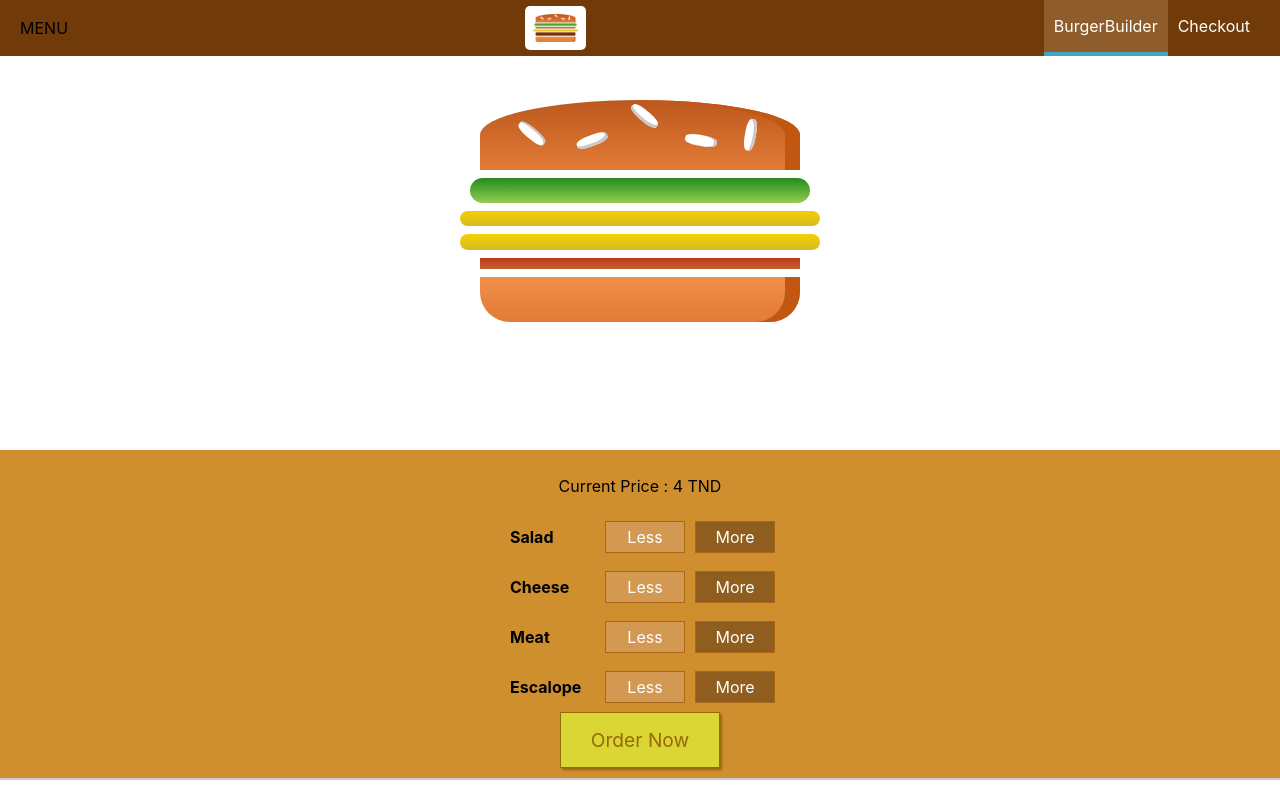
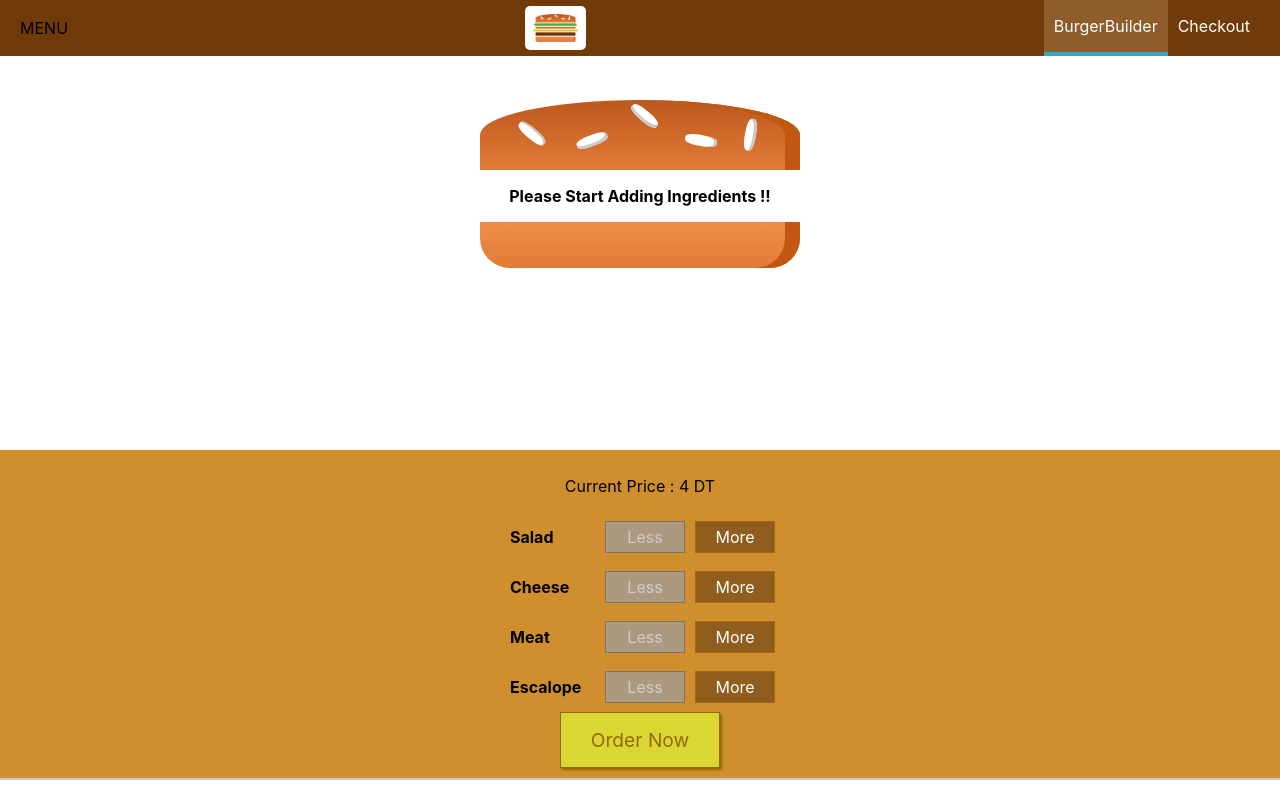
Before and after one commit to waelbentaleb/magic-burger-da3, a React (Create React App) app: page / in a window 1280 px wide. Built offline with nearby package versions, Linux system fonts and the light colour scheme.

Commit message:
finish Less and More ingredients and show dynamic total Price

```diff
--- a/src/components/BurgerBuilder/BuildControls/BuildControl/BuildControl.js
+++ b/src/components/BurgerBuilder/BuildControls/BuildControl/BuildControl.js
@@ -5,7 +5,7 @@ const buildControl = (props) => {
   return (
     <div className={classes.BuildControl}>
       <div className={classes.Label}>{props.label}</div>
-      <button className={classes.Less}>Less</button>
+      <button className={classes.Less} onClick={props.removeIngredient} disabled={props.disableRemoving}>Less</button>
       <button className={classes.More} onClick={props.addIngredient}>More</button>
     </div>
   )
--- a/src/components/BurgerBuilder/BuildControls/BuildControls.js
+++ b/src/components/BurgerBuilder/BuildControls/BuildControls.js
@@ -10,13 +10,15 @@ const buildControls = (props) => {
     ingredientsControl.push(
       <BuildControl
         label={item.label}
-        addIngredient={() => { props.addIngredient(item.id) }} />
+        addIngredient={() => { props.addIngredient(item.id) }}
+        removeIngredient={() => { props.removeIngredient(item.id) }}
+        disableRemoving={item.count === 0} />
     )
   }
 
   return (
     <div className={classes.BuildControls}>
-      <p>Current Price : 4 TND</p>
+      <p>Current Price : {props.totalPrice} DT</p>
       {ingredientsControl}
       <button className={classes.OrderButton} >Order Now</button>
     </div>
--- a/src/components/BurgerBuilder/Burger/Burger.js
+++ b/src/components/BurgerBuilder/Burger/Burger.js
@@ -14,9 +14,15 @@ const burger = (props) => {
     }
   }
 
+  let message = null
+
+  if (list.length === 0)
+    message = <p>Please Start Adding Ingredients !!</p>
+
   return (
     <div className={classes.Burger}>
       <Ingredient type="BreadTop" />
+      {message}
       {list}
       <Ingredient type="BreadBottom" />
     </div>
--- a/src/components/BurgerBuilder/BurgerBuilder.js
+++ b/src/components/BurgerBuilder/BurgerBuilder.js
@@ -9,37 +9,62 @@ class BurgerBuilder extends Component {
       {
         id: "aze",
         label: 'Salad',
-        count: 1
+        count: 0,
+        price: 1
       },
       {
         id: "sqa",
         label: 'Cheese',
-        count: 2
+        count: 0,
+        price: 1.5
       },
       {
         id: "dez",
         label: 'Meat',
-        count: 0
+        count: 0,
+        price: 3
       },
       {
         id: "gtq",
         label: 'Escalope',
-        count: 1
+        count: 0,
+        price: 2.3
       }
-    ]
+    ],
+    totalPrice: 4
   }
 
   addIngredientHandler = (id) => {
     let newIngredient = [...this.state.ingredients]
+    let newTotalPrice = this.state.totalPrice
 
     const index = newIngredient.findIndex((item) => {
       return item.id === id
     })
 
     newIngredient[index].count++
+    newTotalPrice += newIngredient[index].price
 
     this.setState({
-      ingredients: newIngredient
+      ingredients: newIngredient,
+      totalPrice: newTotalPrice
+    })
+  }
+
+  removeIngredientHandler = (id) => {
+    let newIngredient = [...this.state.ingredients]
+    let newTotalPrice = this.state.totalPrice
+
+    const index = newIngredient.findIndex((item) => {
+      return item.id === id
+    })
+
+    newIngredient[index].count--
+    newTotalPrice -= newIngredient[index].price
+
+    this.setState({
+      ingredients: newIngredient,
+      totalPrice: newTotalPrice
     })
   }
 
@@ -49,7 +74,9 @@ class BurgerBuilder extends Component {
         <Burger ingredients={this.state.ingredients} />
         <BuildControls
           ingredients={this.state.ingredients}
-          addIngredient={this.addIngredientHandler} />
+          addIngredient={this.addIngredientHandler}
+          removeIngredient={this.removeIngredientHandler}
+          totalPrice={this.state.totalPrice} />
       </div>
     )
   }
```
